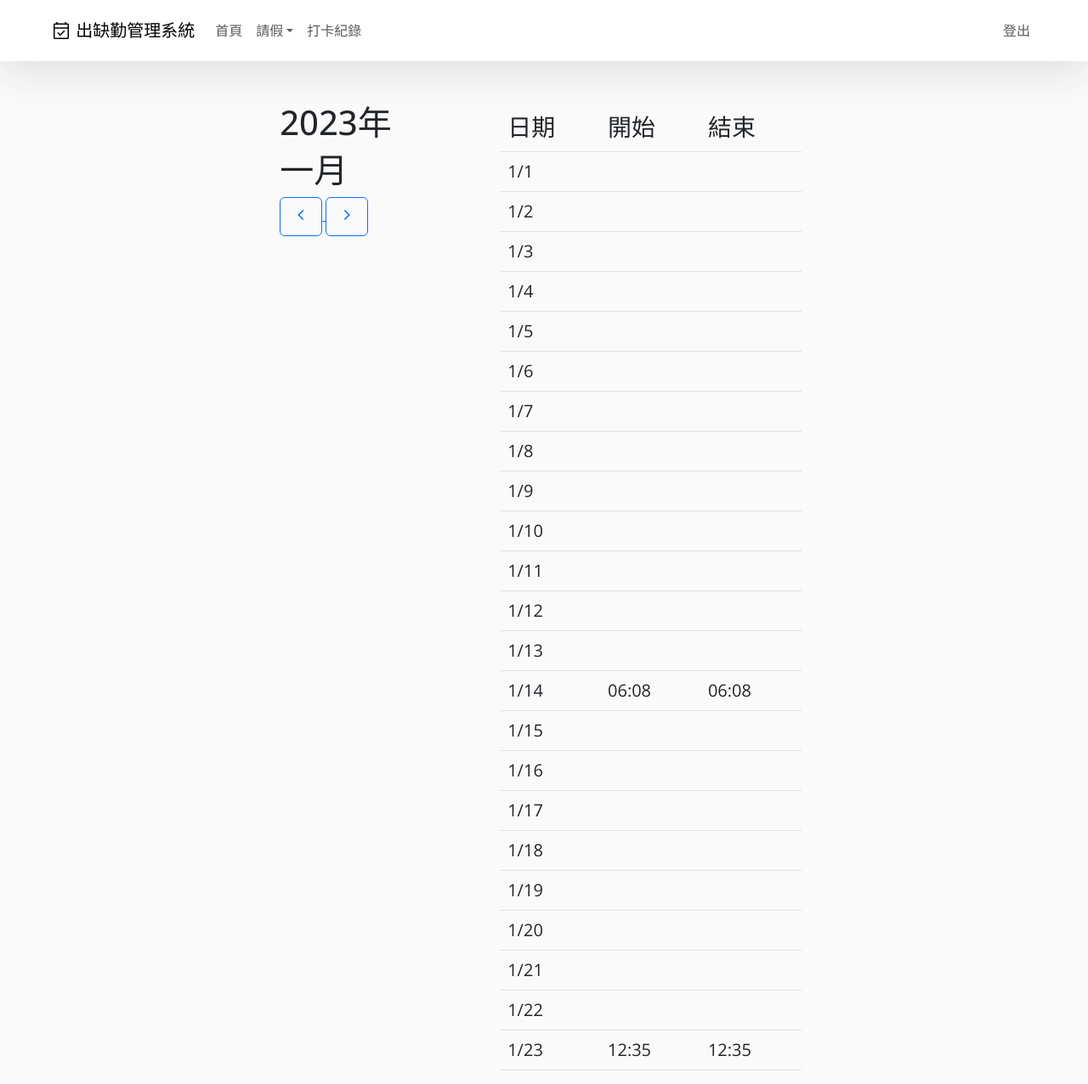
After one commit to alpha34727/CheckInSystem, a Django app: page /attcheck/2023/1/ in a window 1280 px wide. The commit adds this page. Shown: the whole page at 85% size. Run offline with Django 3.2, Linux system fonts and the light colour scheme; a user stored in the database is signed in; data comes from the database, SQL or seed files in the repository; both versions use the stored data as it was after the commit; some libraries are stand-ins or nearby versions.

Commit message:
CheckAttendant

```diff
--- a/Dashboard/templates/base.html
+++ b/Dashboard/templates/base.html
@@ -13,7 +13,6 @@
     <link rel="preconnect" href="https://fonts.googleapis.com">
     <link rel="preconnect" href="https://fonts.gstatic.com" crossorigin>
     <link href="https://fonts.googleapis.com/css2?family=Noto+Sans+TC:wght@100;300;400;500;700;900&family=Open+Sans:wght@300;400;500;600;700;800&display=swap" rel="stylesheet">
-    {% block head %}{% endblock head %}
     <link rel="stylesheet" href="{% static '/css/customize.css' %}">
 
     <title>出缺勤管理系統</title>
@@ -43,7 +42,7 @@
                             </ul>
                         </li>
                         <li class="nav-item">
-                            <a class="nav-link" href="{% url 'attendant' %}">打卡紀錄</a>
+                            <a class="nav-link" href="{% url 'attcheck' Now.year Now.month %}">打卡紀錄</a>
                         </li>
                     {% endif %}
                 </ul>
--- /dev/null
+++ b/Dashboard/templates/check_attendant.html
@@ -0,0 +1,84 @@
+{% extends 'base.html' %}
+{% load tz %}
+{% load define %}
+
+{% block body %}
+    <div class="container d-flex align-items-start justify-content-center" style="width: 60%">
+        <div class="container me-2" style="width: 40%">
+            <h1 class="fs-1">{{ Y }}年</h1>
+            <h1 class="fs-1">{{ month }}月</h1>
+
+            {% if M|add:"-1" < 1 %}
+                <a href="{% url 'attcheck' Y|add:"-1" 12 %}">
+                    <button type="button" class="btn btn-outline-primary">
+                        <span class="material-symbols-outlined">
+                            navigate_before
+                        </span>
+                    </button>
+                </a>
+            {% else %}
+                <a href="{% url 'attcheck' Y M|add:"-1" %}">
+                    <button type="button" class="btn btn-outline-primary">
+                        <span class="material-symbols-outlined">
+                            navigate_before
+                        </span>
+                    </button>
+                </a>
+            {% endif %}
+
+            {% if M|add:"1" > 12 %}
+                <a href="{% url 'attcheck' Y|add:"1" 1 %}">
+                    <button type="button" class="btn btn-outline-primary">
+                        <span class="material-symbols-outlined">
+                            navigate_next
+                        </span>
+                    </button>
+                </a>
+            {% else %}
+                <a href="{% url 'attcheck' Y M|add:"1" %}">
+                    <button type="button" class="btn btn-outline-primary">
+                        <span class="material-symbols-outlined">
+                            navigate_next
+                        </span>
+                    </button>
+                </a>
+            {% endif %}
+
+        </div>
+        <div class="container me-2 login_form" style="width: 60%">
+            <table class="table">
+                <tbody>
+                    <tr>
+                        <td class="fs-3">日期</td>
+                        <td class="fs-3">開始</td>
+                        <td class="fs-3">結束</td>
+                    </tr>
+                    {% for date in day_loop %}
+                        <tr>
+                            <td class="fs-5">{{ M }}/{{ date }}</td>
+                            <td class="fs-5">
+                                {% define True as continue %}
+                                {% for i in ctx %}
+                                    {% if continue and user.id == i.MemberID and i.Start.astimezone.year == Y and i.Start.astimezone.month == M and i.Start.astimezone.day == date %}
+                                        {{ i.Start|date:'H:i' }}
+                                        {% define False as continue %}
+                                    {% endif %}
+                                {% endfor %}
+                            </td>
+                            <td class="fs-5">
+                                {% define True as continue %}
+                                {% for i in ctx %}
+                                    {% if continue and user.id == i.MemberID and i.End.astimezone.year == Y and i.End.astimezone.month == M and i.End.astimezone.day == date %}
+                                        {{ i.End|date:'H:i' }}
+                                        {% define False as continue %}
+                                    {% endif %}
+                                {% endfor %}
+                            </td>
+                        </tr>
+                    {% endfor %}
+                </tbody>
+            </table>
+        </div>
+    </div>
+
+{% endblock body %}
--- a/Dashboard/urls.py
+++ b/Dashboard/urls.py
@@ -1,5 +1,5 @@
 from django.urls import path, include
-from .views import Homepage, Apply, CheckIn, ListAttendant, register, PasswordChange
+from .views import Homepage, Apply, CheckIn, register, PasswordChange, CheckAttendant
 
 urlpatterns = [
     path('', Homepage.as_view(), name='home'),
@@ -8,5 +8,5 @@ urlpatterns = [
     path('auth/password/', PasswordChange.as_view(), name='password'),
     path('apply/', Apply.as_view(), name='apply'),
     path('check/<int:pk>/', CheckIn.as_view(), name='check'),
-    path('attendant/', ListAttendant.as_view(), name='attendant'),
+    path('attcheck/<int:year>/<int:month>/', CheckAttendant.as_view(), name='attcheck'),
 ]
--- a/Dashboard/views.py
+++ b/Dashboard/views.py
@@ -8,7 +8,7 @@ from django.urls import reverse_lazy
 from .form import PromiseForm
 from .models import LeaveApply, Member, Attendant
 from django.utils import timezone
-import pytz
+import calendar
 
 # Create your views here.
 
@@ -20,10 +20,10 @@ class Homepage(LoginRequiredMixin, ListView):
 
     def get_context_data(self):
         content = super().get_context_data()
+        content['Now'] = timezone.localtime()
         content['check'] = Member.objects.get(MemberID=self.request.user.id).CheckIn
         content['hadcheck'] = Attendant.objects.filter(MemberID=self.request.user.id)
         content['start'] = Member.objects.get(MemberID=self.request.user.id).StartTime
-        content['Now'] = timezone.localtime()
 
         return content
 
@@ -41,6 +41,7 @@ class Apply(LoginRequiredMixin, CreateView):
 
     def get_context_data(self):
         content = super().get_context_data()
+        content['Now'] = timezone.localtime()
         content['check'] = Member.objects.get(MemberID=self.request.user.id).CheckIn
 
         return content
@@ -63,12 +64,11 @@ class CheckIn(LoginRequiredMixin, RedirectView):
 
         return reverse_lazy('home')
 
-class ListAttendant(LoginRequiredMixin, ListView):
-    model=Attendant
-    login_url = reverse_lazy('login')
+class CheckAttendant(LoginRequiredMixin, ListView):
+    model = Attendant
 
     def get_context_data(self):
-        month = timezone.localtime().month
+        month = self.kwargs['month']
         if month == 1:
             month_str = "一"
         elif month == 2:
@@ -94,18 +94,25 @@ class ListAttendant(LoginRequiredMixin, ListView):
         elif month == 12:
             month_str = "十二"
         else:
-            month_str = "123"
+            month_str = "一"
 
         content = super().get_context_data()
+        content['Now'] = timezone.localtime()
         content['month'] = month_str
-        content['Now'] = timezone.localtime()
-        content['day_loop'] = range(1, timezone.localtime().day + 1)
+        if self.kwargs['year'] == timezone.localtime().year and self.kwargs['month'] == timezone.localtime().month:
+            content['day_loop'] = range(1, timezone.localtime().day + 1)
+        else:
+            content['day_loop'] = range(1, calendar.monthrange(self.kwargs['year'], self.kwargs['month'])[1] + 1)
         content['check'] = Member.objects.get(MemberID=self.request.user.id).CheckIn
-
+        content['Y'] = self.kwargs['year']
+        if 1 <= self.kwargs['month'] and self.kwargs['month'] <= 12:
+            content['M'] = self.kwargs['month']
+        else:
+            content['M'] = 1
 
         return content
 
-    template_name = 'list_attendant.html'
+    template_name = 'check_attendant.html'
     context_object_name = 'ctx'
 
 def register(req):
@@ -122,3 +129,8 @@ class PasswordChange(LoginRequiredMixin, PasswordChangeView):
     login_url = reverse_lazy('login')
 
     template_name = 'registration/password.html'
+
+    def get_context_data(self):
+        content = super().get_context_data()
+        content['Now'] = timezone.localtime()
+        return content
```
Also changed, not shown: Dashboard/templates/homepage.html (+1 -11 lines), Dashboard/templates/list_attendant.html (deleted, +0 -47 lines), db.sqlite3.
